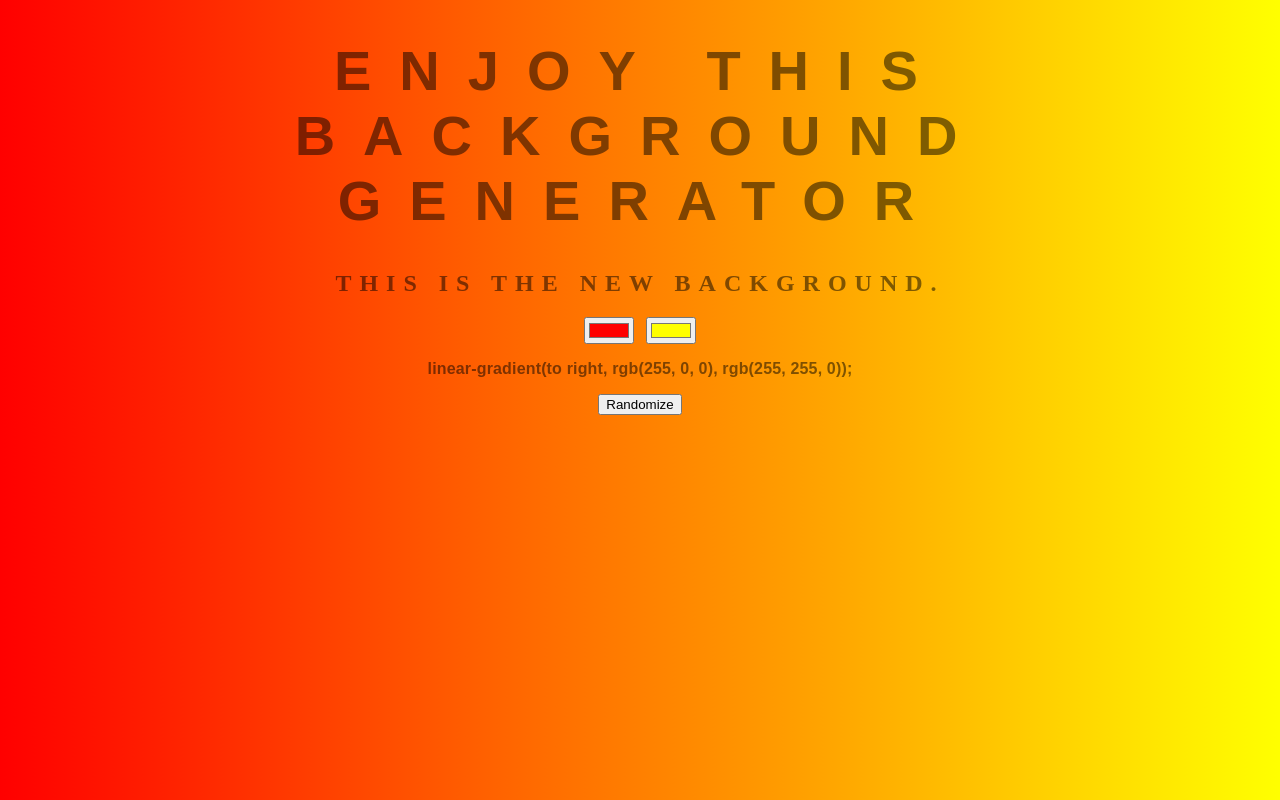
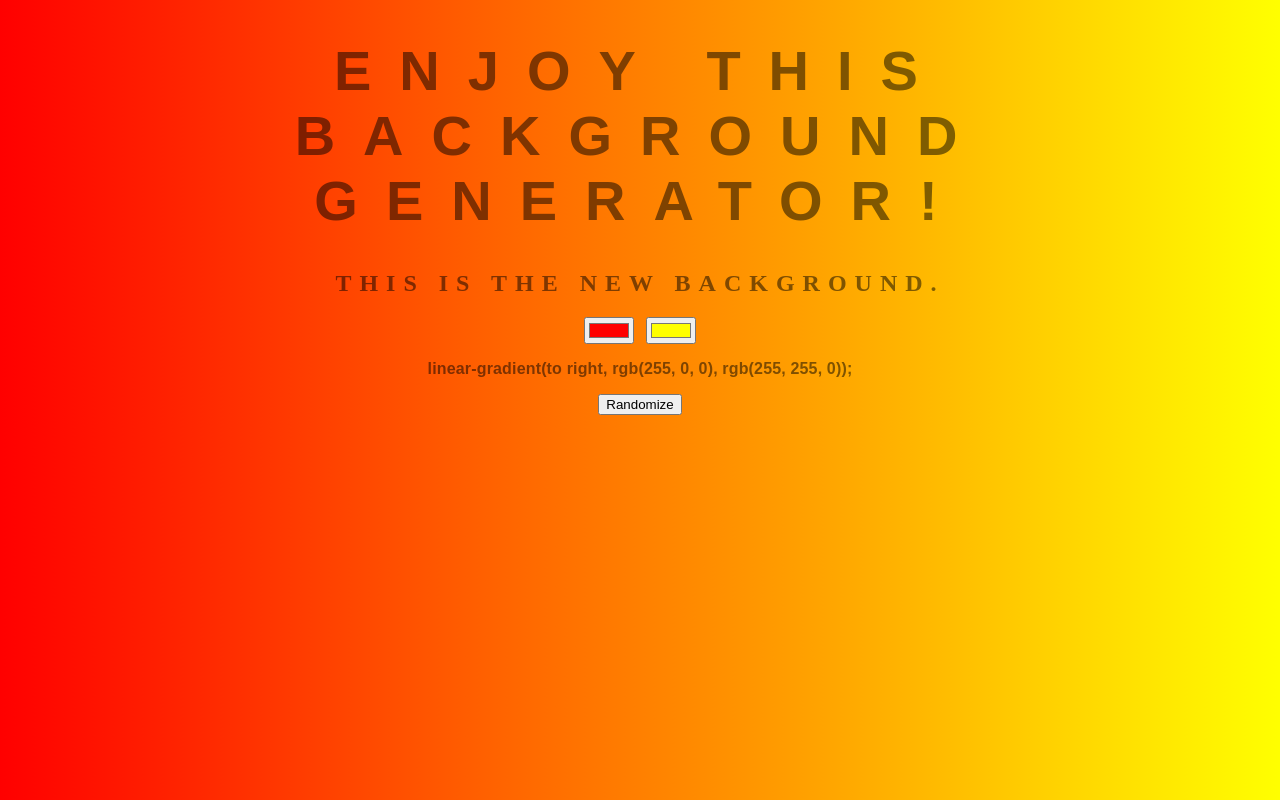
Before and after one commit to onemesa/background-generator, a plain HTML site: page index.html in a window 1280 px wide. Drawn offline with Linux system fonts and the light colour scheme.

Commit message:
added exclamation point to h2

```diff
--- a/index.html
+++ b/index.html
@@ -5,7 +5,7 @@
 	<link rel="stylesheet" type="text/css" href="style.css">
 </head>
 <body id="gradient">
-	<h1>Enjoy this Background Generator</h1>
+	<h1>Enjoy this Background Generator!</h1>
 	<h2>This is the new Background.</h2>
 	<input class="color1" type="color" name="color1" value="#FF0000">
 	<input class="color2" type="color" name="color2" value="#FFFF00">
```
